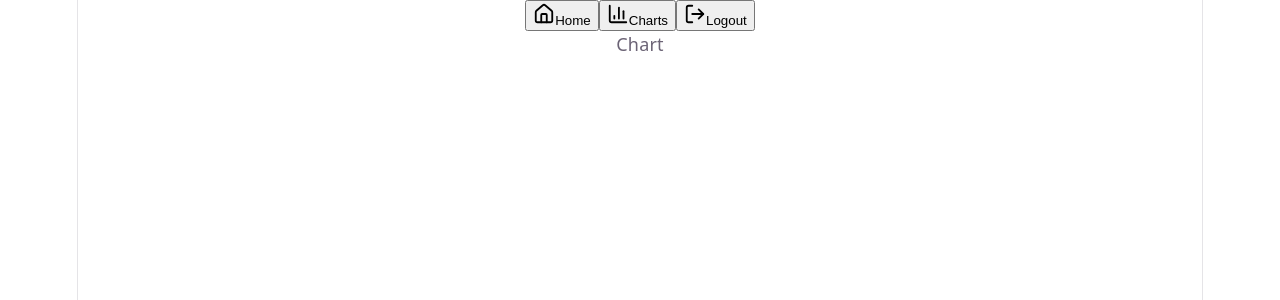
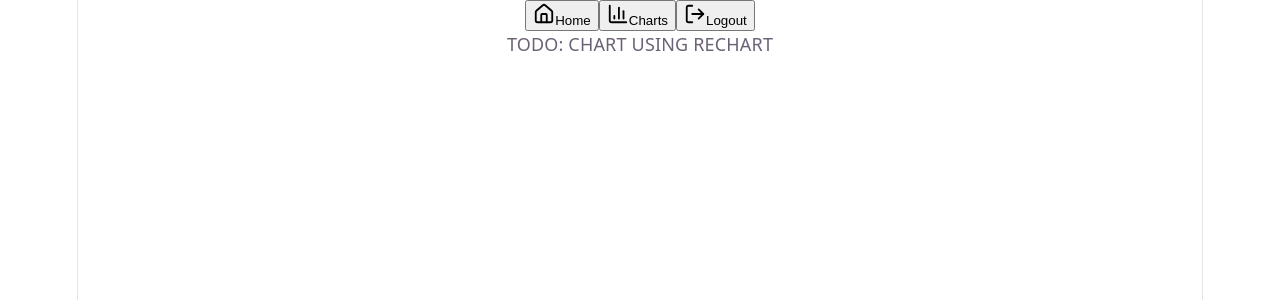
Before and after one commit to excelyynxl-a11y/sapu, a React (Vite) app in the folder frontend/: page /chart in a window 1280 px wide. Shown: the top 300 px of the page. Built offline with nearby package versions, Linux system fonts and the light colour scheme; no server answers.

Commit message:
todo(chart): remark todo using Recharts

```diff
--- a/frontend/src/pages/Chart.jsx
+++ b/frontend/src/pages/Chart.jsx
@@ -2,7 +2,9 @@ import React from 'react'
 
 function Chart() {
   return (
-    <div>Chart</div>
+    <div>
+      TODO: CHART USING RECHART
+    </div>
   )
 }
 
```
